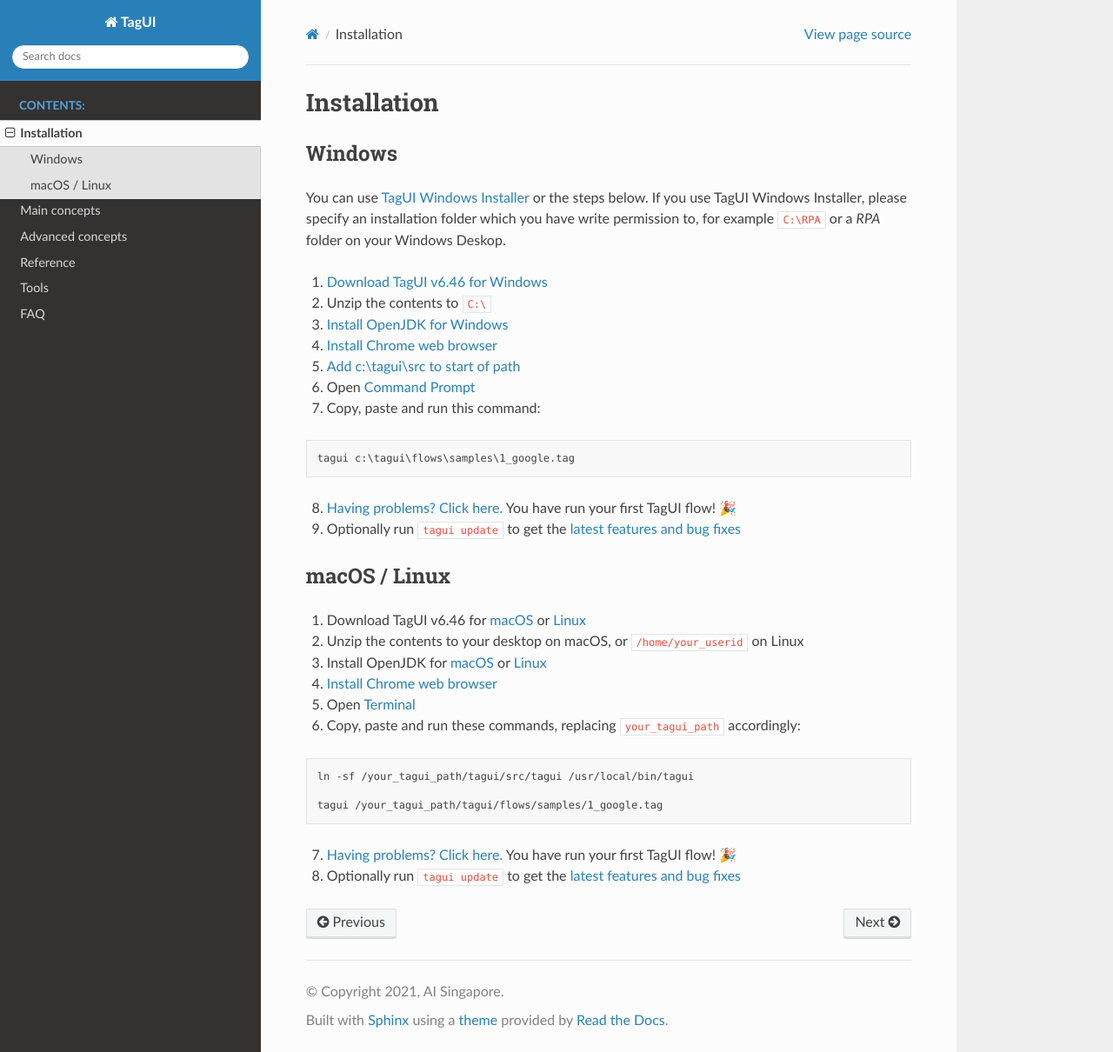
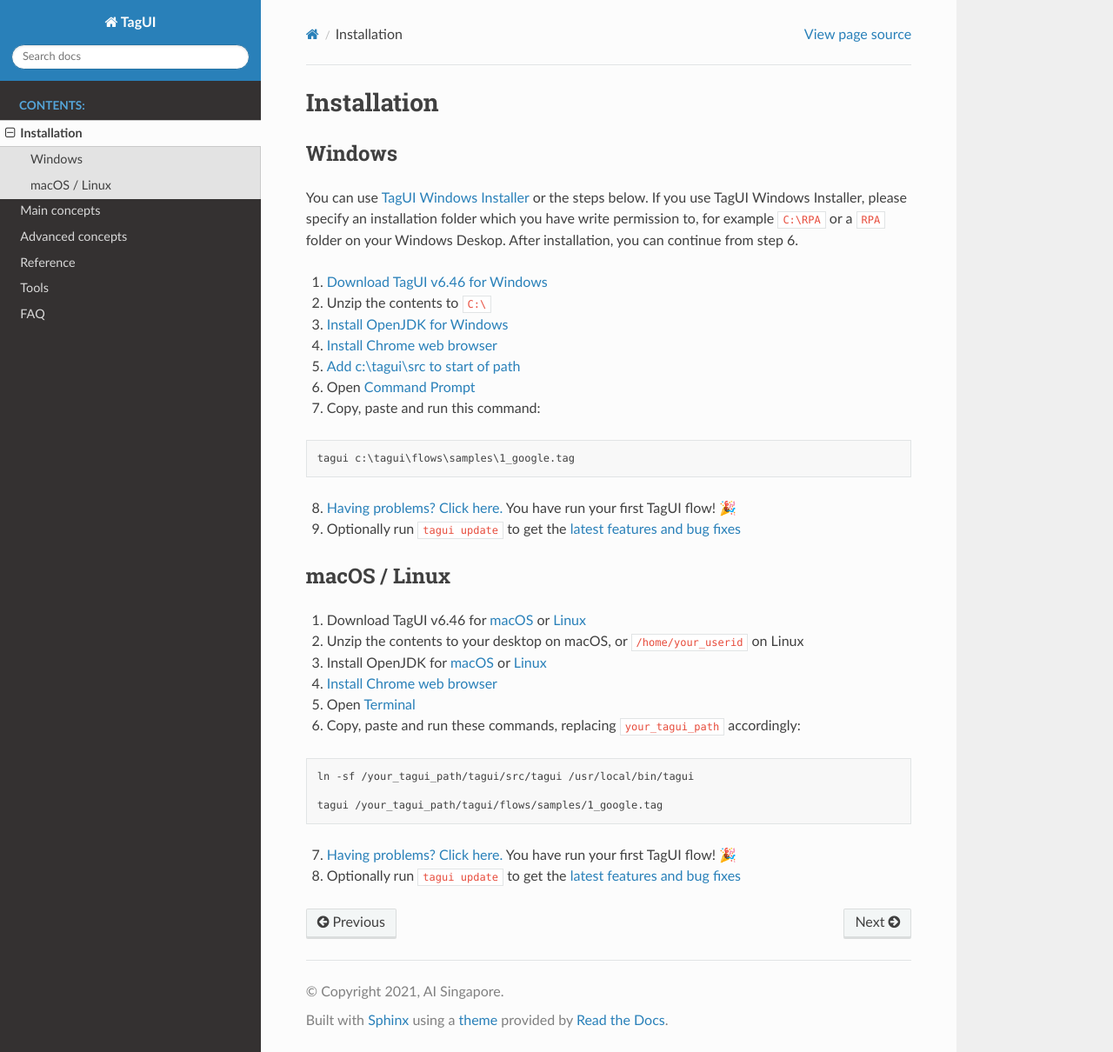
Before and after one commit to aisingapore/TagUI, a Sphinx documentation site: the page built from docs/setup.rst, in a window 1280 px wide and 1210 px high. Shown: the whole window at 87% size. Built offline with Sphinx 7.4.7 and the Read the Docs theme 2.0.0, drawn with Linux system fonts in a browser that asks for light colours.

Commit message:
#955 - windows installer fix and note

```diff
--- a/docs/setup.rst
+++ b/docs/setup.rst
@@ -4,7 +4,7 @@
 Windows
 -------------------------------
 
-You can use `TagUI Windows Installer <https://github.com/kelaberetiv/TagUI/releases/download/v6.46.0/TagUI_Windows.exe>`_ or the steps below. If you use TagUI Windows Installer, please specify an installation folder which you have write permission to, for example ``C:\RPA`` or a `RPA` folder on your Windows Deskop.
+You can use `TagUI Windows Installer <https://github.com/kelaberetiv/TagUI/releases/download/v6.46.0/TagUI_Windows.exe>`_ or the steps below. If you use TagUI Windows Installer, please specify an installation folder which you have write permission to, for example ``C:\RPA`` or a ``RPA`` folder on your Windows Deskop. After installation, you can continue from step 6.
 
 1. `Download TagUI v6.46 for Windows <https://github.com/kelaberetiv/TagUI/releases/download/v6.46.0/TagUI_Windows.zip>`_
 
```
